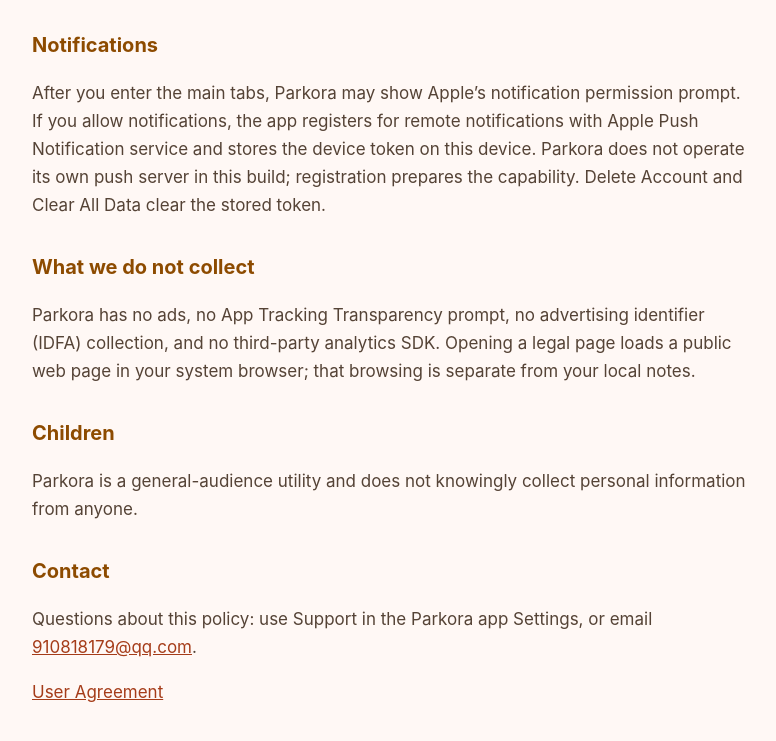
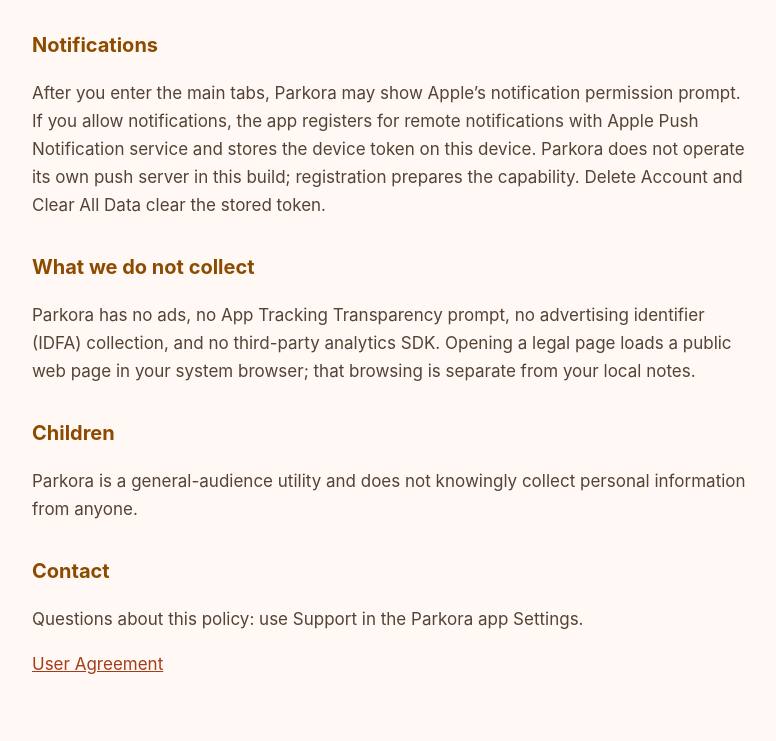
Before and after one commit to parkora-app/parkora-legal, a plain HTML site: page privacy-policy.html in a window 1280 px wide. Shown: the part 2140-2881 px from the top of the page, without its empty margins (248-1024 px from the left). Drawn offline with Linux system fonts and the light colour scheme.

Commit message:
Remove personal email from legal contact lines.
Co-authored-by: Cursor <cursoragent@cursor.com>

```diff
--- a/privacy-policy.html
+++ b/privacy-policy.html
@@ -47,7 +47,7 @@
     <p>Parkora is a general-audience utility and does not knowingly collect personal information from anyone.</p>
 
     <h2>Contact</h2>
-    <p>Questions about this policy: use Support in the Parkora app Settings, or email <a href="mailto:910818179@qq.com">910818179@qq.com</a>.</p>
+    <p>Questions about this policy: use Support in the Parkora app Settings.</p>
     <p><a href="user-agreement.html">User Agreement</a></p>
   </main>
 </body>
```
Also changed, not shown: user-agreement.html (+1 -1 lines).
